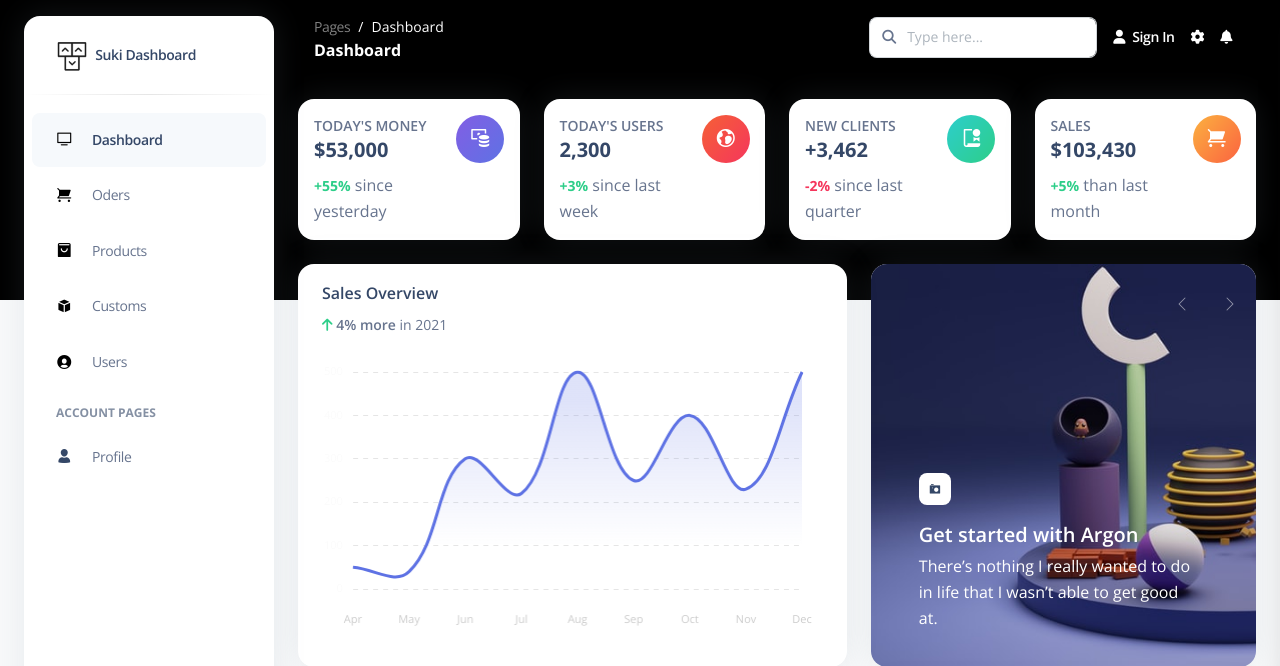
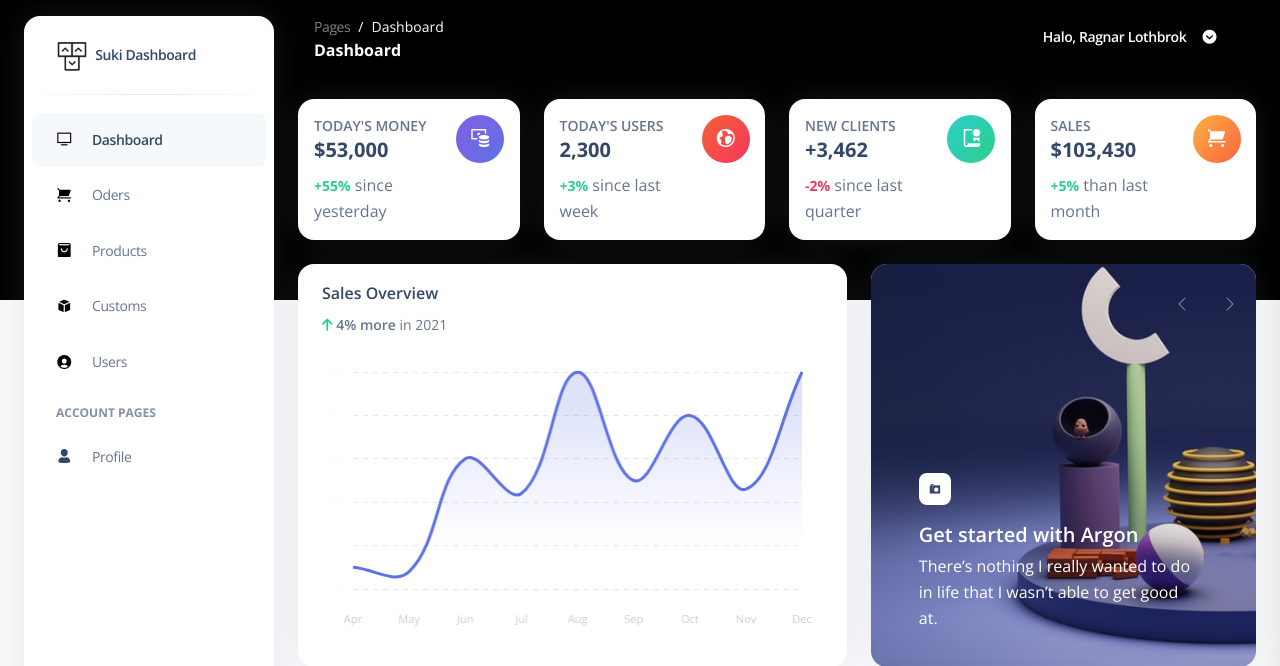
Before and after one commit to Ongghuen/ongghuen-web, a PHP site: page /pages/dashboard.view.php in a window 1280 px wide. Shown: the top 666 px of the page. Run offline with PHP 8.4, Linux system fonts and the light colour scheme; some libraries are stand-ins or nearby versions.

Commit message:
modify navbar

```diff
--- a/pages/dashboard.view.php
+++ b/pages/dashboard.view.php
@@ -213,19 +213,19 @@
           <h6 class="font-weight-bolder text-white mb-0">Dashboard</h6>
         </nav>
         <div class="collapse navbar-collapse mt-sm-0 mt-2 me-md-0 me-sm-4" id="navbar">
-          <div class="ms-md-auto pe-md-3 d-flex align-items-center">
-            <div class="input-group">
+          <!-- <div class="ms-md-auto pe-md-3 d-flex align-items-center"> -->
+            <!-- <div class="input-group">
               <span class="input-group-text text-body"><i class="fas fa-search" aria-hidden="true"></i></span>
               <input type="text" class="form-control" placeholder="Type here..." />
-            </div>
-          </div>
-          <ul class="navbar-nav justify-content-end">
-            <li class="nav-item d-flex align-items-center">
+            </div> -->
+          <!-- </div> -->
+          <ul class="ms-md-auto pe-md-3 d-flex align-items-center navbar-nav justify-content-end">
+            <!-- <li class="nav-item d-flex align-items-center">
               <a href="javascript:;" class="nav-link text-white font-weight-bold px-0">
                 <i class="fa fa-user me-sm-1"></i>
                 <span class="d-sm-inline d-none">Sign In</span>
               </a>
-            </li>
+            </li> -->
             <li class="nav-item d-xl-none ps-3 d-flex align-items-center">
               <a href="javascript:;" class="nav-link text-white p-0" id="iconNavbarSidenav">
                 <div class="sidenav-toggler-inner">
@@ -235,83 +235,34 @@
                 </div>
               </a>
             </li>
+
             <li class="nav-item px-3 d-flex align-items-center">
-              <a href="javascript:;" class="nav-link text-white p-0">
-                <i class="fa fa-cog fixed-plugin-button-nav cursor-pointer"></i>
+              <a href="javascript:;" class="nav-link text-white font-weight-bold px-0">
+                <span class="d-sm-inline d-none">Halo, Ragnar Lothbrok</span>
               </a>
             </li>
             <li class="nav-item dropdown pe-2 d-flex align-items-center">
               <a href="javascript:;" class="nav-link text-white p-0" id="dropdownMenuButton" data-bs-toggle="dropdown" aria-expanded="false">
-                <i class="fa fa-bell cursor-pointer"></i>
+                <i class="fa fa-chevron-circle-down cursor-pointer"></i>
               </a>
               <ul class="dropdown-menu dropdown-menu-end px-2 py-3 me-sm-n4" aria-labelledby="dropdownMenuButton">
-                <li class="mb-2">
-                  <a class="dropdown-item border-radius-md" href="javascript:;">
-                    <div class="d-flex py-1">
-                      <div class="my-auto">
-                        <img src="../assets/img/team-2.jpg" class="avatar avatar-sm me-3" />
-                      </div>
-                      <div class="d-flex flex-column justify-content-center">
-                        <h6 class="text-sm font-weight-normal mb-1">
-                          <span class="font-weight-bold">New message</span>
-                          from Laur
-                        </h6>
-                        <p class="text-xs text-secondary mb-0">
-                          <i class="fa fa-clock me-1"></i>
-                          13 minutes ago
-                        </p>
-                      </div>
-                    </div>
+                <li class="dropdown-item d-flex align-items-center">
+                  <a href="javascript:;" class="nav-link text-black px-2">
+                    <i class="fa fa-cog fixed-plugin-button-nav cursor-pointer"></i>
                   </a>
+                  Setting
                 </li>
-                <li class="mb-2">
-                  <a class="dropdown-item border-radius-md" href="javascript:;">
-                    <div class="d-flex py-1">
-                      <div class="my-auto">
-                        <img src="../assets/img/small-logos/logo-spotify.svg" class="avatar avatar-sm bg-gradient-dark me-3" />
-                      </div>
-                      <div class="d-flex flex-column justify-content-center">
-                        <h6 class="text-sm font-weight-normal mb-1">
-                          <span class="font-weight-bold">New album</span> by
-                          Travis Scott
-                        </h6>
-                        <p class="text-xs text-secondary mb-0">
-                          <i class="fa fa-clock me-1"></i>
-                          1 day
-                        </p>
-                      </div>
-                    </div>
+                <li class="dropdown-item d-flex align-items-center">
+                  <a href="javascript:;" class="nav-link text-black">
+                    <i class="fa fa-user fixed-plugin-button-nav cursor-pointer"></i>
                   </a>
+                  Profile
                 </li>
-                <li>
-                  <a class="dropdown-item border-radius-md" href="javascript:;">
-                    <div class="d-flex py-1">
-                      <div class="avatar avatar-sm bg-gradient-secondary me-3 my-auto">
-                        <svg width="12px" height="12px" viewBox="0 0 43 36" version="1.1" xmlns="http://www.w3.org/2000/svg" xmlns:xlink="http://www.w3.org/1999/xlink">
-                          <title>credit-card</title>
-                          <g stroke="none" stroke-width="1" fill="none" fill-rule="evenodd">
-                            <g transform="translate(-2169.000000, -745.000000)" fill="#FFFFFF" fill-rule="nonzero">
-                              <g transform="translate(1716.000000, 291.000000)">
-                                <g transform="translate(453.000000, 454.000000)">
-                                  <path class="color-background" d="M43,10.7482083 L43,3.58333333 C43,1.60354167 41.3964583,0 39.4166667,0 L3.58333333,0 C1.60354167,0 0,1.60354167 0,3.58333333 L0,10.7482083 L43,10.7482083 Z" opacity="0.593633743"></path>
-                                  <path class="color-background" d="M0,16.125 L0,32.25 C0,34.2297917 1.60354167,35.8333333 3.58333333,35.8333333 L39.4166667,35.8333333 C41.3964583,35.8333333 43,34.2297917 43,32.25 L43,16.125 L0,16.125 Z M19.7083333,26.875 L7.16666667,26.875 L7.16666667,23.2916667 L19.7083333,23.2916667 L19.7083333,26.875 Z M35.8333333,26.875 L28.6666667,26.875 L28.6666667,23.2916667 L35.8333333,23.2916667 L35.8333333,26.875 Z"></path>
-                                </g>
-                              </g>
-                            </g>
-                          </g>
-                        </svg>
-                      </div>
-                      <div class="d-flex flex-column justify-content-center">
-                        <h6 class="text-sm font-weight-normal mb-1">
-                          Payment successfully completed
-                        </h6>
-                        <p class="text-xs text-secondary mb-0">
-                          <i class="fa fa-clock me-1"></i>
-                          2 days
-                        </p>
-                      </div>
-                    </div>
+                <li class="dropdown-item d-flex align-items-center">
+                  <a href="../core/process/logout.php" class="nav-link text-black">
+                    <i class="fa fa-sign-out cursor-pointer"></i>
                   </a>
+                  Logout
                 </li>
               </ul>
             </li>
--- a/pages/products.view.php
+++ b/pages/products.view.php
@@ -56,7 +56,7 @@
           </a>
         </li>
         <li class="nav-item">
-          <a class="nav-link" href="./products.view.php">
+          <a class="nav-link" href="./orders.view.php">
             <div class="icon icon-shape icon-sm border-radius-md text-center me-2 d-flex align-items-center justify-content-center">
               <i class="ni ni-cart text-warning text-sm opacity-10"></i>
             </div>
```
